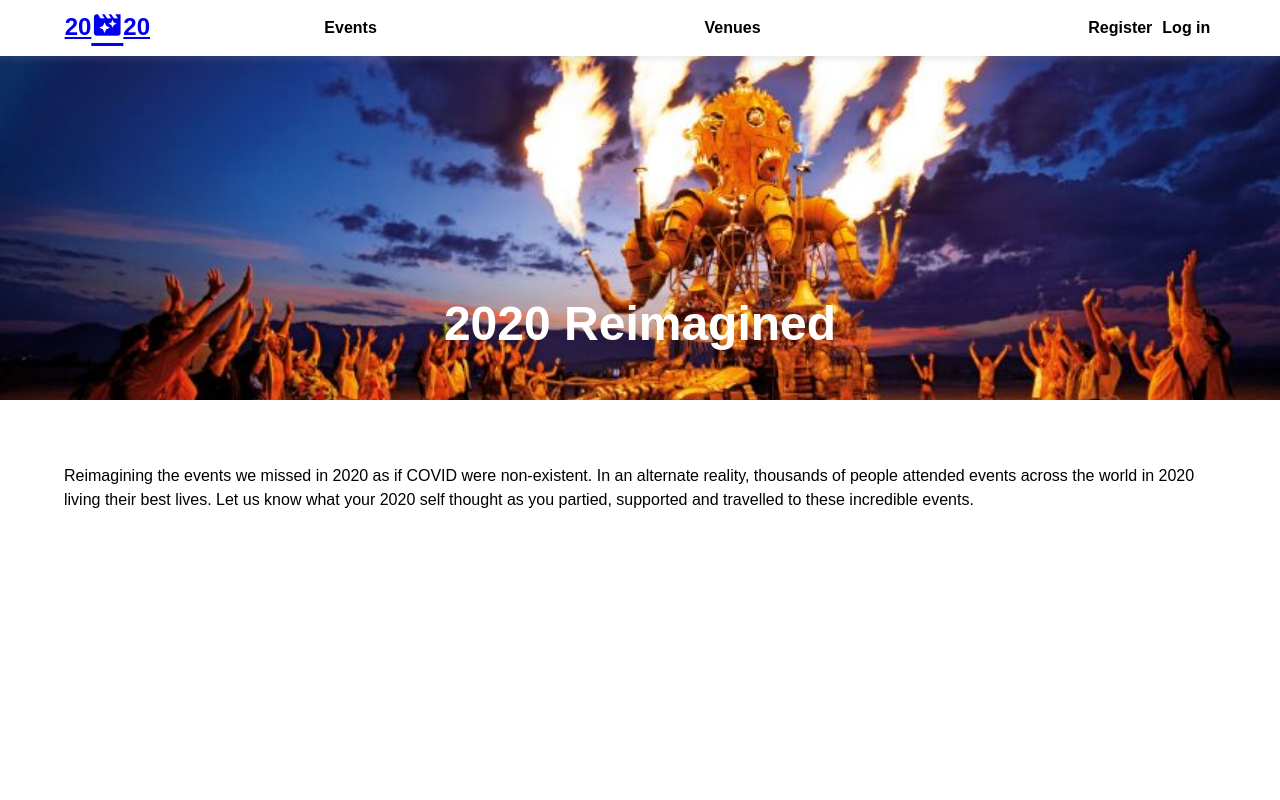
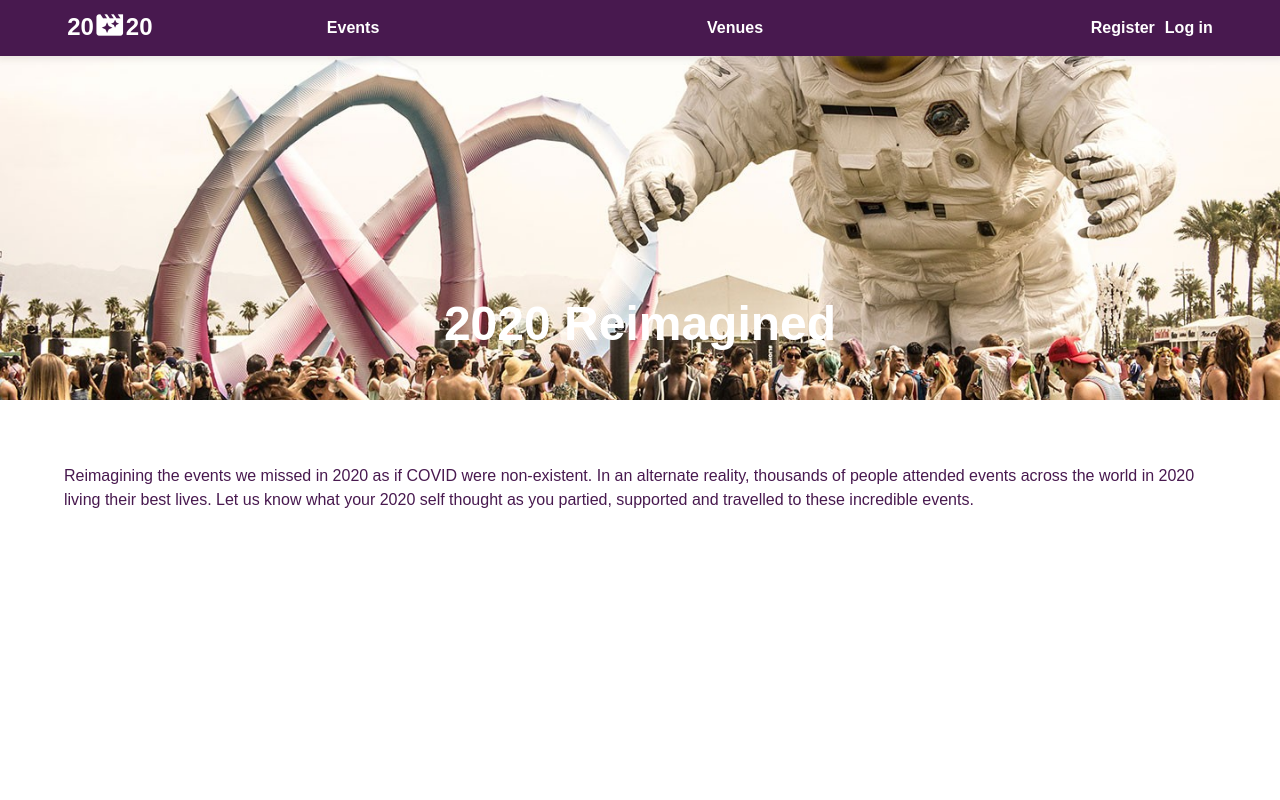
Before and after one commit to aislinb/sei-project-3, a React (Create React App) app in the folder client/: page / in a window 1280 px wide. Shown: the top 800 px of the page. Built offline with nearby package versions, Linux system fonts and the light colour scheme.

Commit message:
added signature colours and colour scheme

```diff
--- a/client/src/styles/main.scss
+++ b/client/src/styles/main.scss
@@ -1,5 +1,10 @@
 // A signature light grey that can be used throughout the site
 $sig-grey: rgb(235, 235, 235);
+$sig-purple: #48194f;
+$sig-light-purple: rgb(221, 199, 255);
+$sig-very-light-purple: rgb(238, 230, 250);
+$sig-pink: #ffeded;
+
 
 // Universal styles
 body {
@@ -8,6 +13,7 @@ body {
   line-height: 1.5;
   font-family: Arial, Helvetica, sans-serif;
   margin: 0;
+  color: $sig-purple;
 
 }
 
@@ -21,7 +27,7 @@ main {
 // Nav Bar
 nav {
   display: flex;
-  background-color: white;
+  background-color: $sig-purple;
   box-shadow: 0 0 7px 3px rgba(150, 150, 150, 0.2);
   align-items: center;
   justify-content: space-around;
@@ -43,6 +49,18 @@ nav {
     margin-bottom: 3px;
   }
 
+  a {
+    text-decoration: none;
+    color: white;
+    padding: 5px;
+    border-radius: 5px;
+    font-weight: bold;
+  }
+
+  a:hover {
+    background-color: $sig-light-purple;
+  }
+
   ul {
     display: flex;
     justify-content: space-between;
@@ -50,23 +68,12 @@ nav {
     width: 70%;
     align-items: center;
 
-    a {
-      text-decoration: none;
-      color: black;
-      padding: 5px;
-      border-radius: 5px;
-      font-weight: bold;
-    }
-
-    a:hover {
-      background-color: $sig-grey;
-    }
   }
 }
 
 // Home page
 .hero {
-  background-image: url('../images/burning-man.jpg');
+  background-image: url('../images/astronaut.jpeg');
   background-size: cover;
   background-position: center;
   height: 50vh;
@@ -76,6 +83,7 @@ nav {
   align-items: flex-end;
   margin: 0;
   font-size: 2rem;
+  //text-shadow: 1px 5px 1px$sig-purple;
 }
 
 // Events index
@@ -88,7 +96,9 @@ nav {
   justify-content: space-between;
 
   li {
-    border: 1px solid $sig-grey;
+    color: rgb(238, 230, 250);
+    background: linear-gradient(to bottom right, white, rgb(221, 199, 255),white, rgb(238, 230, 250));
+    border: 1px solid $sig-purple;
     padding: 15px;
     border-radius: 7px;
     margin-bottom: 15px;
@@ -100,6 +110,7 @@ nav {
 
     h3 {
       font-size: 1.5rem;
+      color: $sig-purple;
     }
 
     h5 {
@@ -119,6 +130,8 @@ nav {
     img {
       width: 100%;
       height: auto;
+      border-radius: 7px;
+      border: 2px solid black;
     }
   }
 
```
Also changed, not shown: client/src/images/astronaut.jpeg (added), 1 other file (tests, documents, lock files or other folders).
